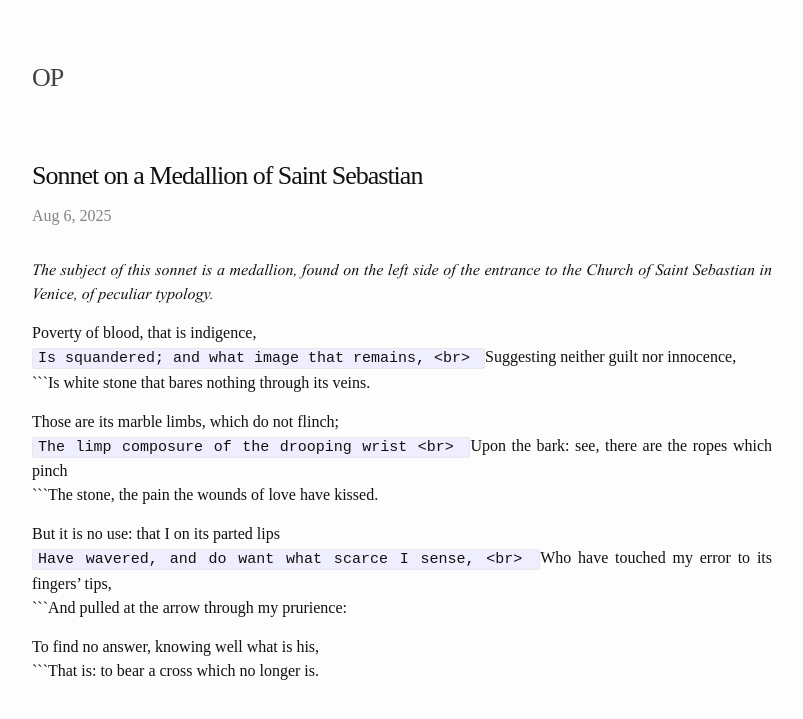
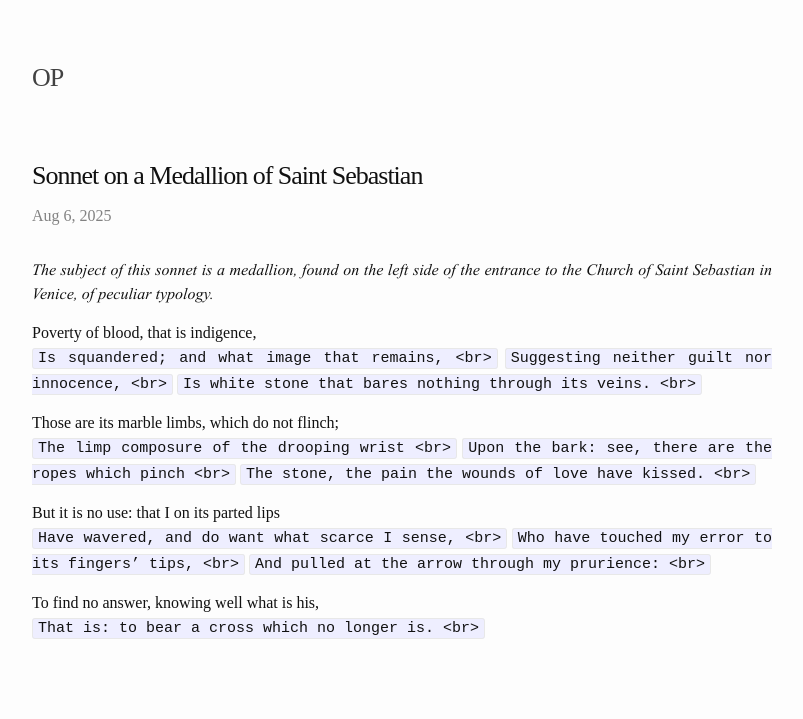
Before and after one commit to TheatrumMundi/TheatrumMundi, a Jekyll site: the page built from _posts/2025-08-06-sonnet-on-medallion.markdown, in a window 1280 px wide. Shown: the top 719 px of the page, without its empty margins (238-1041 px from the left). Built offline with Jekyll 4.4.1, drawn with Linux system fonts in a browser that asks for light colours; some web fonts are replaced.

Commit message:
Update 2025-08-06-sonnet-on-medallion.markdown

````diff
--- a/_posts/2025-08-06-sonnet-on-medallion.markdown
+++ b/_posts/2025-08-06-sonnet-on-medallion.markdown
@@ -8,19 +8,19 @@ categories: jekyll update
 *The subject of this sonnet is a medallion, found on the left side of the entrance to the Church of Saint Sebastian in Venice, of peculiar typology.*
 
 Poverty of blood, that is indigence, <br>
-```Is squandered; and what image that remains, <br>
-```Suggesting neither guilt nor innocence, <br>
-```Is white stone that bares nothing through its veins. <br>
+```Is squandered; and what image that remains, <br> ```
+```Suggesting neither guilt nor innocence, <br> ```
+```Is white stone that bares nothing through its veins. <br> ```
 
 Those are its marble limbs, which do not flinch; <br>
-```The limp composure of the drooping wrist <br>
-```Upon the bark: see, there are the ropes which pinch <br>
-```The stone, the pain the wounds of love have kissed. <br>
+```The limp composure of the drooping wrist <br>```
+```Upon the bark: see, there are the ropes which pinch <br>```
+```The stone, the pain the wounds of love have kissed. <br>```
 
 But it is no use: that I on its parted lips <br>
-```Have wavered, and do want what scarce I sense, <br>
-```Who have touched my error to its fingers’ tips, <br>
-```And pulled at the arrow through my prurience: <br>
+```Have wavered, and do want what scarce I sense, <br>```
+```Who have touched my error to its fingers’ tips, <br>```
+```And pulled at the arrow through my prurience: <br>```
 
 To find no answer, knowing well what is his, <br>
-```That is: to bear a cross which no longer is. <br>
+```That is: to bear a cross which no longer is. <br>```
````
